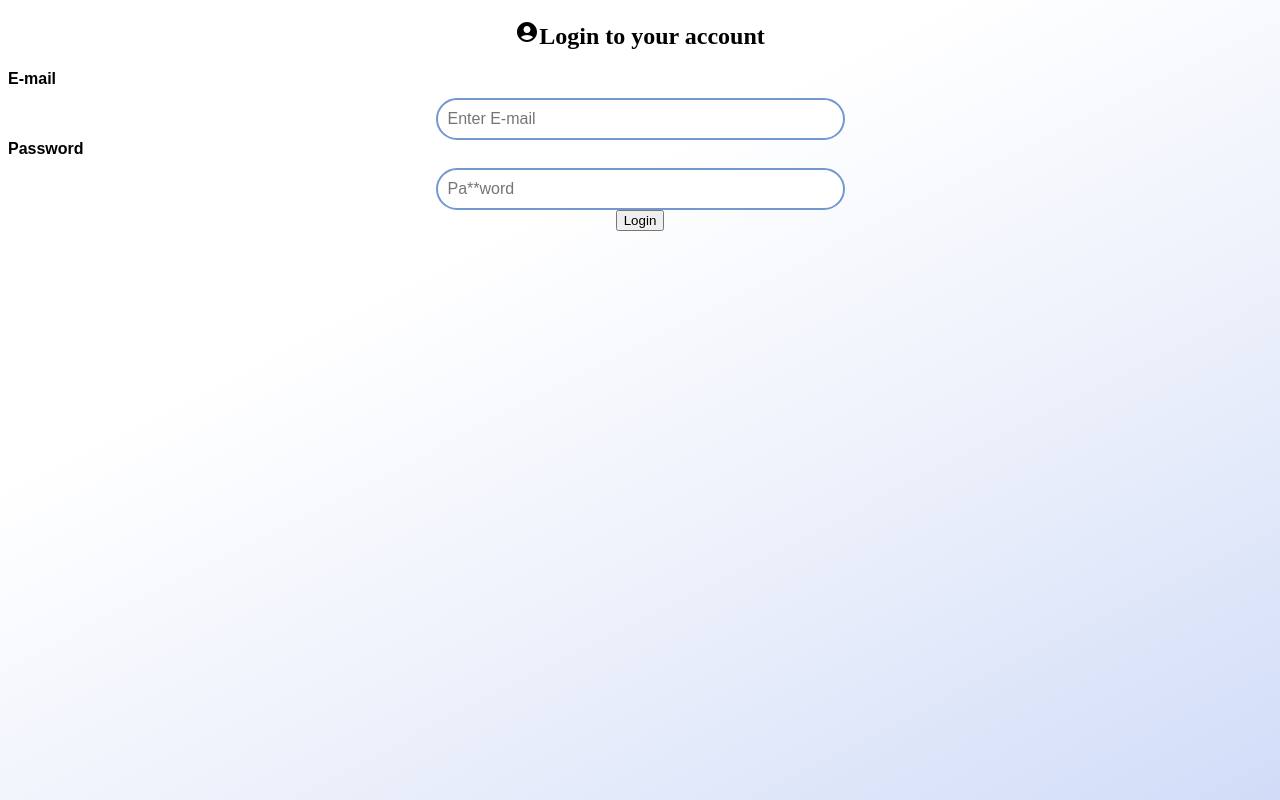
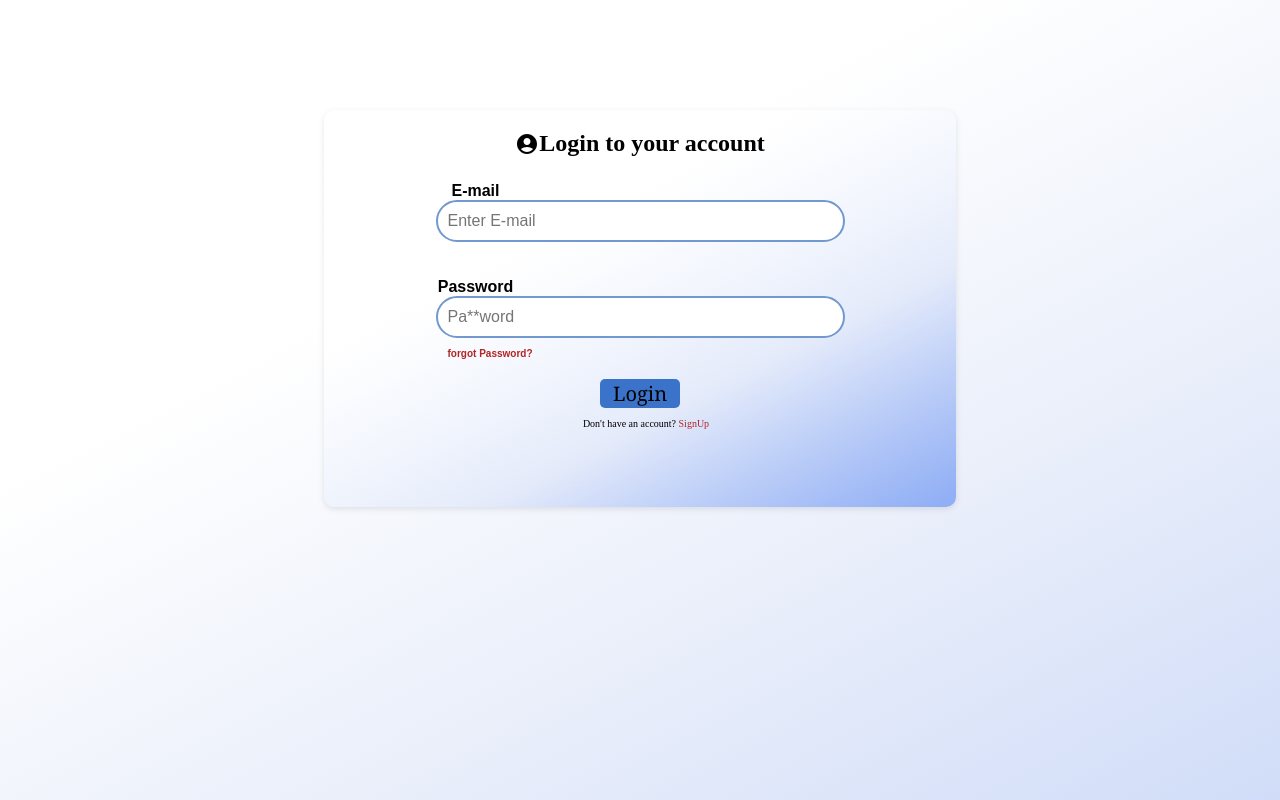
Before and after one commit to tushar-ve/GenerativeLearning_Frontend, a React (Create React App) app: page /login in a window 1280 px wide. Built offline with nearby package versions, Linux system fonts and the light colour scheme; a web font is replaced by a local one.

Commit message:
Frontpage completed

```diff
--- a/src/Components/Login/Login.css
+++ b/src/Components/Login/Login.css
@@ -1,5 +1,49 @@
 .word{
   font-family: 'Gideon Roman', sans-serif;
   font-weight: 700;
+  text-align: center;
+  margin-top: 5px;
+}
+
+.nonee{
+  text-align: center;
+    display: flex;
+    flex-wrap: nowrap;
+    justify-content: center;
+    margin-top: 100px;
+}
+
+.login-button{
+  color: rgb(0, 0, 0);
+  background-color: #3A73C9;
+  border-style: none;
+  font-size: 20px;
+  border-radius: 5px;
+  margin-top: 10px;
+  width:80px;
+  font-family: Georgia, 'Times New Roman', Times, serif;
+  cursor: pointer;
+}
+
+.working{
+  display: flex;
+  flex-direction: column;
+  align-items: center;
+  width:50%;
+  height: 397px;
+  background: linear-gradient(153deg, #ffffff00, #ffffff, #9db6f32e, #86a7f4ec);
+  border-radius: 10px;
+  box-shadow: 0 2px 6px rgba(0, 0, 0, 0.1);
+  margin: 10px;
+}
+.head0{
+  display: flex;
+    flex-direction: row;
+    flex-wrap: nowrap;
+    align-content: center;
+    align-items: center;
+}
+.sub{
   text-align: left;
+  margin-right: 329px;
 }
--- a/src/Components/Login/Login.js
+++ b/src/Components/Login/Login.js
@@ -2,20 +2,22 @@ import React from 'react'
 import './Login.css'
 const Login = () => {
   return (
-    <div>
-    <div>
-      <h2><svg xmlns="http://www.w3.org/2000/svg" width="24" height="24" viewBox="0 0 24 24"><path fill="currentColor" d="M12 2C6.48 2 2 6.48 2 12s4.48 10 10 10s10-4.48 10-10S17.52 2 12 2zm0 4c1.93 0 3.5 1.57 3.5 3.5S13.93 13 12 13s-3.5-1.57-3.5-3.5S10.07 6 12 6zm0 14c-2.03 0-4.43-.82-6.14-2.88a9.947 9.947 0 0 1 12.28 0C16.43 19.18 14.03 20 12 20z"/></svg>Login to your account</h2>
+    <div className='nonee'>
+    <div className='working'>
+    <div className='head0'>
+    <svg xmlns="http://www.w3.org/2000/svg" width="24" height="30" style={{marginTop:'7px'}} ><path fill="currentColor" d="M12 2C6.48 2 2 6.48 2 12s4.48 10 10 10s10-4.48 10-10S17.52 2 12 2zm0 4c1.93 0 3.5 1.57 3.5 3.5S13.93 13 12 13s-3.5-1.57-3.5-3.5S10.07 6 12 6zm0 14c-2.03 0-4.43-.82-6.14-2.88a9.947 9.947 0 0 1 12.28 0C16.43 19.18 14.03 20 12 20z"/></svg> <h2>Login to your account</h2>
     </div>
-    <div>
-    <label className='word'>E-mail</label>
-      <input placeholder='Enter E-mail' type='text' /><br/>
-      <label className='word'>Password</label>
+    <div  className='word'>
+    <label className='sub'>E-mail</label><br/>
+      <input placeholder='Enter E-mail' type='text' /><br/><br/><br/>
+      <label className='sub'>Password</label><br/>
       <input placeholder='Pa**word' type='text' />
+      <p style={{fontSize:'10px', textAlign:'left', color:'#B02525', marginLeft:'12px'}}>forgot Password?</p>
     </div>
+    <button type='submit' className='login-button'>Login</button>
 
-    <button>Login</button>
-
-
+    <p style={{fontSize:'10px', textAlign:'left',  marginLeft:'12px'}}> Don't have an account? <span style={{color:'#B02525'}}>SignUp</span></p>
+    </div>
     </div>
   )
 }
--- a/src/Components/Quiz/Quiz.css
+++ b/src/Components/Quiz/Quiz.css
@@ -36,13 +36,13 @@
 
 
 
-label {
+/* label {
 
   display: block;
 
   margin-bottom: 10px;
 
-}
+} */
 
 
 
```
